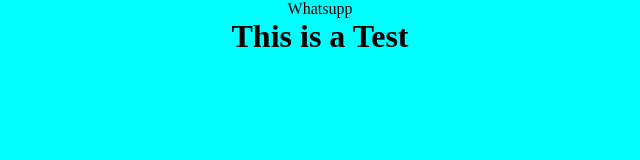
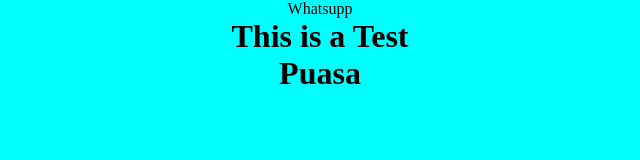
Before and after one commit to Izzrieq/kuizamali-2, a plain HTML site: page index.html in a window 1280 px wide. Shown: the whole page, without its empty margins (320-960 px from the left). Drawn offline with Linux system fonts and the light colour scheme.

Commit message:
updated html

```diff
--- a/index.html
+++ b/index.html
@@ -10,5 +10,6 @@
 <body>
     <header>Whatsupp</header>
     <h1>This is a Test</h1>
+    <h1>Puasa</h1>
 </body>
 </html>
```
